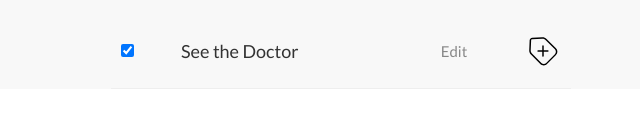
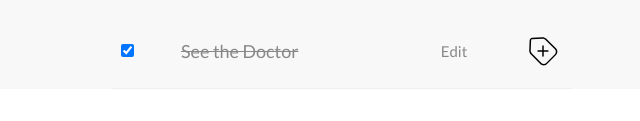
Before and after one commit to NovikovStan/Clean-Code-S1E1, a plain HTML site: page TODO-App/index.html in a window 1280 px wide. Shown: the part 676-797 px from the top of the page, 319-959 px from the left. Drawn offline with Linux system fonts and the light colour scheme.

Commit message:
fix: fix completed task style

```diff
--- a/TODO-App/style.css
+++ b/TODO-App/style.css
@@ -151,7 +151,7 @@ h3,
 }
 
 /* Completed */
-.task__completed .task-label {
+#task-completed .task-label {
   text-decoration: line-through;
   color: #888;
 }
```
